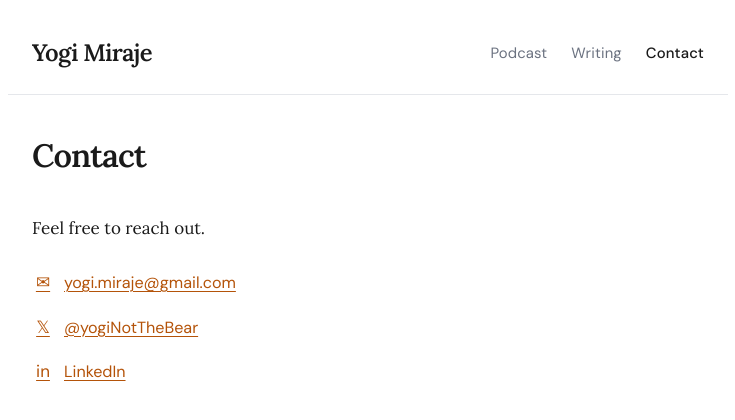
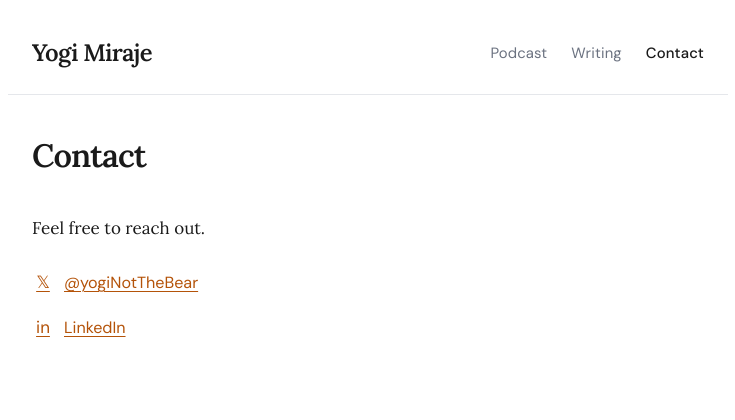
Before and after one commit to yogi-miraje/yogi-miraje.github.io, a Jekyll site: the page built from contact.md, in a window 1280 px wide. Shown: the top 420 px of the page, without its empty margins (272-1007 px from the left). Built offline with Jekyll 4.4.1, drawn with Linux system fonts in a browser that asks for light colours.

Commit message:
Remove personal email from contact page

```diff
--- a/contact.md
+++ b/contact.md
@@ -11,10 +11,6 @@ title: Contact
     <p>Feel free to reach out.</p>
 
     <div class="contact-links">
-      <a href="mailto:yogi.miraje@gmail.com" class="contact-link">
-        <span class="contact-link-icon">✉</span>
-        yogi.miraje@gmail.com
-      </a>
       <a href="https://x.com/yogiNotTheBear" target="_blank" rel="noopener noreferrer" class="contact-link">
         <span class="contact-link-icon">𝕏</span>
         @yogiNotTheBear
```
